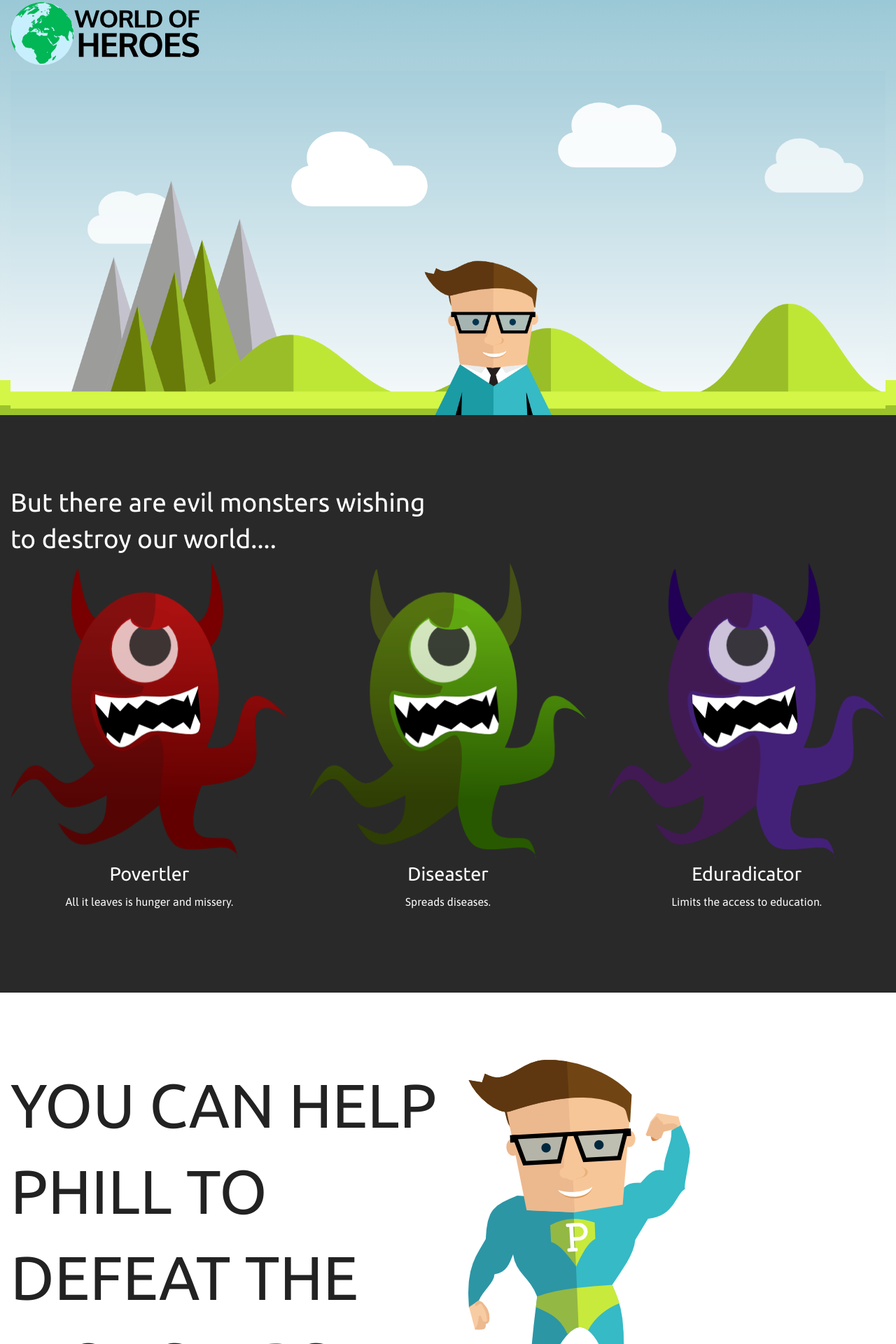
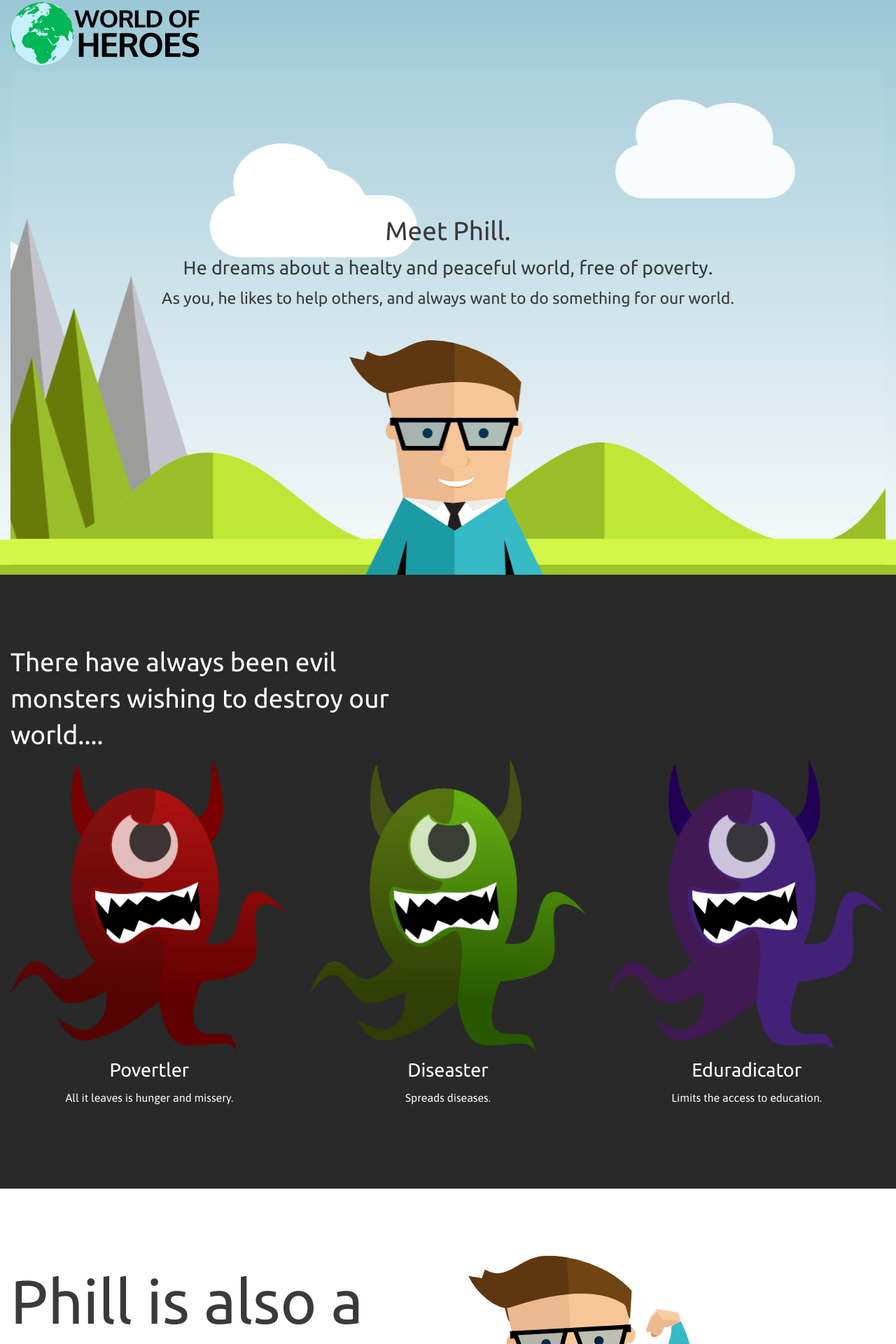
Before and after one commit to DenJohX/hackathon, a Django app: page / in a window 1280 px wide. Shown: the top 1920 px of the page at 70% size. Run offline with Django 3.2, Linux system fonts and the light colour scheme; some libraries are stand-ins or nearby versions.

Commit message:
strange vehaviour

```diff
--- a/planetofheroes/templates/planetofheroes/portada.html
+++ b/planetofheroes/templates/planetofheroes/portada.html
@@ -24,8 +24,10 @@
 
     <div class="row">
       <div class="large-12 columns">
-        <div id="slider">
-          <img src="{% static "frontend/images/bg.png" %}"/>
+        <div class="text">
+          <h2>Meet Phill.</h2>
+          <h3>He dreams about a healty and peaceful world, free of poverty.</h3>
+          <h4>As you, he likes to help others, and always want to do something for our world. </h4>
         </div>
       </div>
     </div>
@@ -34,7 +36,7 @@
   <section class="monsters-wrapper wrap">
     <div class="row">
       <div class="large-6 columns">
-        <h2>But there are evil monsters
+        <h2>There have always been evil monsters
         wishing to destroy our world....</h2>
       </div>
     </div>
@@ -61,8 +63,10 @@
     <div class="row">
       <div class="large-6 columns">
         <h2>
-          YOU CAN HELP PHILL TO DEFEAT THE MONSTERS!
+          Phill is also a SuperHero!
         </h2>
+        <h3>He fights those awful creatures everyday, and he does a great job!</h3>
+        <h4>Togheter with all his fellow superheros he defeats the monsters, one at a time.</h4>
       </div>
       <div class="large-6 columns">
         <img src="{% static "frontend/images/sh.png" %}"/>
@@ -72,7 +76,7 @@
 
   <section class="wrap map-wrapper">
     <div class="row">
-      <h2>Mapa de problemas</h2>
+      <h2>But he has plenty of work to do...</h2>
       <ul class="right button-group">
       <li><a href="#" id="Poverty" class="button">Poverty</a></li>
       <li><a href="#" id="Health" class="button">Health</a></li>
--- a/static/frontend/scss/_settings.scss
+++ b/static/frontend/scss/_settings.scss
@@ -198,7 +198,7 @@ $font-family-sans-serif: "Asap", "Helvetica Neue", Helvetica, Roboto, Arial, san
 $header-font-family: "Ubuntu", sans-serif;
 // $header-font-weight: $font-weight-normal;
 // $header-font-style: normal;
-// $header-font-color: $jet;
+$header-font-color: #3a3a3a;
 // $header-line-height: 1.4;
 // $header-top-margin: .2rem;
 // $header-bottom-margin: .5rem;
--- a/static/frontend/scss/portada.scss
+++ b/static/frontend/scss/portada.scss
@@ -14,7 +14,14 @@
         width: 100%;
         height: 100px;
         background: url(../images/bottom.png) repeat-x bottom;
-    };
+    }
+
+    div.text{
+        padding-top: 200px;
+        height: 720px;
+        text-align: center;
+        background: url(../images/bg.png) no-repeat center bottom;
+    }
 }
 
 .instrucciones-wrapper,
```
Also changed, not shown: static/frontend/images/bg.png, static/frontend/stylesheets/app.css, static/frontend/stylesheets/portada.css.
